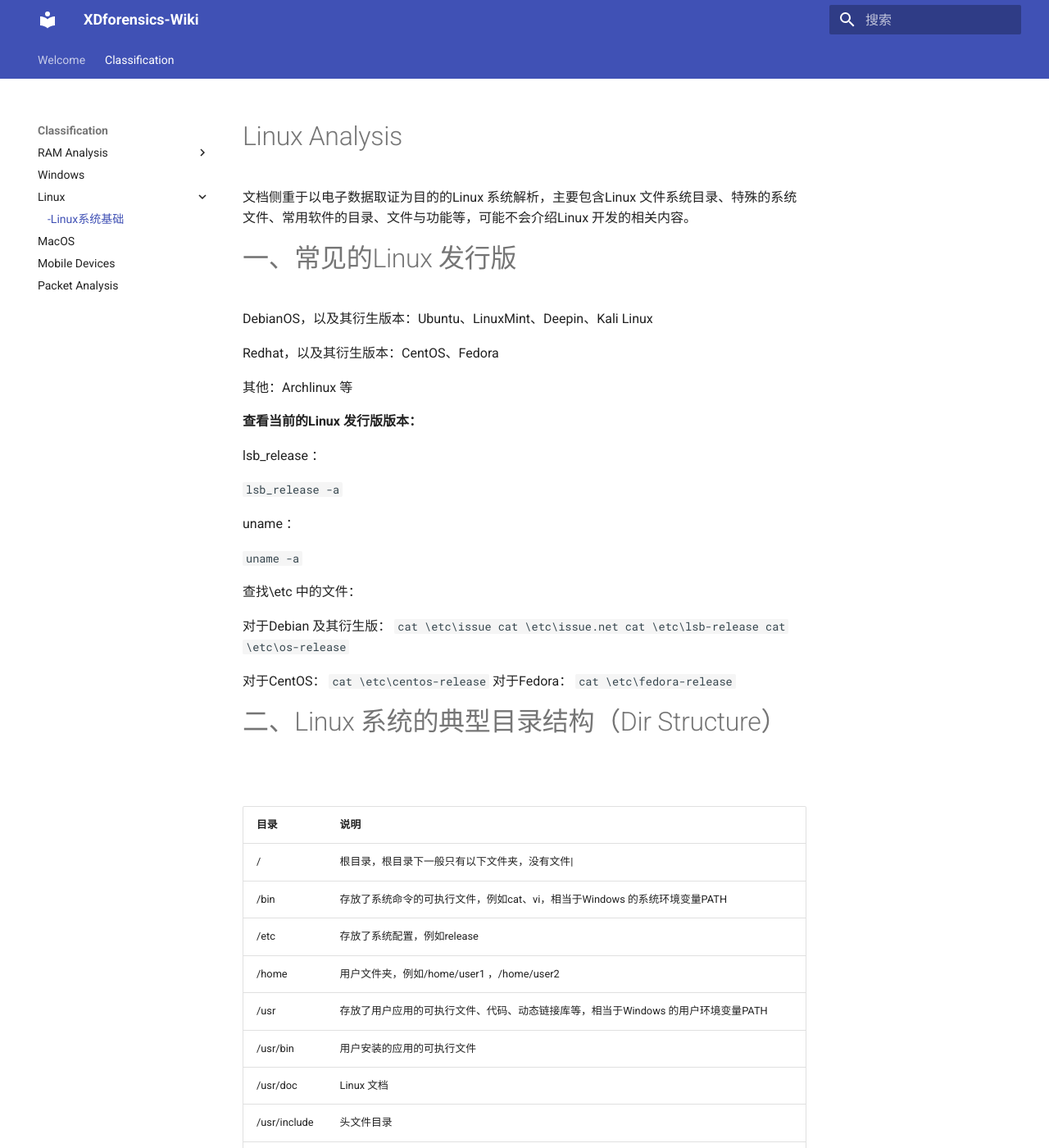
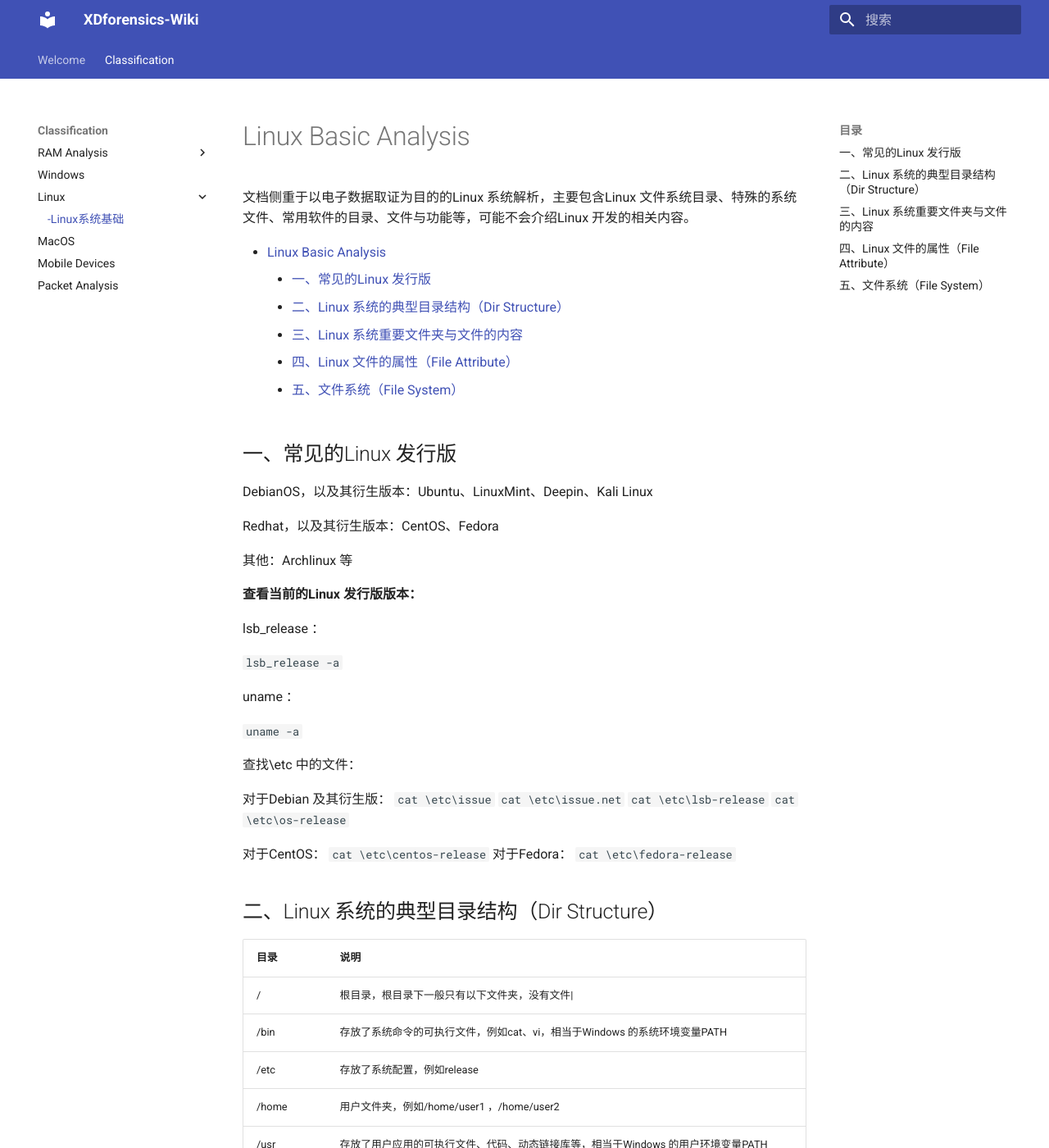
Before and after one commit to XDforensics-wiki/XDforensics-wiki, an MkDocs documentation site: the page built from docs/Linux1.md, in a window 1280 px wide and 1400 px high. Shown: the whole window at 82% size. Built offline with MkDocs 1.6.1 and Material for MkDocs 9.7.7, drawn with Linux system fonts in a browser that asks for light colours.

Commit message:
Add Linux2.md
fix some issues in linux1.md

```diff
--- a/docs/Linux1.md
+++ b/docs/Linux1.md
@@ -1,11 +1,15 @@
-#Linux Analysis
+# Linux Basic Analysis
 
 文档侧重于以电子数据取证为目的的Linux 系统解析，主要包含Linux 文件系统目录、特殊的系统文件、常用软件的目录、文件与功能等，可能不会介绍Linux 开发的相关内容。
 
 
 
+[TOC]
 
-# 一、常见的Linux 发行版
+
+
+
+## 一、常见的Linux 发行版
 
 DebianOS，以及其衍生版本：Ubuntu、LinuxMint、Deepin、Kali Linux
 
@@ -30,17 +34,17 @@ uname ：
 查找\etc 中的文件：
 
 对于Debian 及其衍生版：
-`cat \etc\issue
-cat \etc\issue.net
-cat \etc\lsb-release
-cat \etc\os-release`
+`cat \etc\issue`
+`cat \etc\issue.net`
+`cat \etc\lsb-release`
+`cat \etc\os-release`
 
 对于CentOS：
 `cat \etc\centos-release`
 对于Fedora：
 `cat \etc\fedora-release`
 
-# 二、Linux 系统的典型目录结构（Dir Structure）
+## 二、Linux 系统的典型目录结构（Dir Structure）
 
 
 
@@ -72,7 +76,7 @@ cat \etc\os-release`
 
 
 
-# 三、Linux 系统重要文件夹与文件的内容
+## 三、Linux 系统重要文件夹与文件的内容
 
 1、 /etc/passwd
 
@@ -92,7 +96,7 @@ cat \etc\os-release`
 
 
 
-# 四、Linux 文件的属性（File Attribute）
+## 四、Linux 文件的属性（File Attribute）
 
  使用 `ls -l filename ` 命令查看文件的权限，例如：
 
@@ -160,7 +164,7 @@ chgrp命令（change group）
 
 
 
-# 五、文件系统（File System）
+## 五、文件系统（File System）
 
 
 
```
Also changed, not shown: docs/linux2.md (added, +78 -0 lines).
